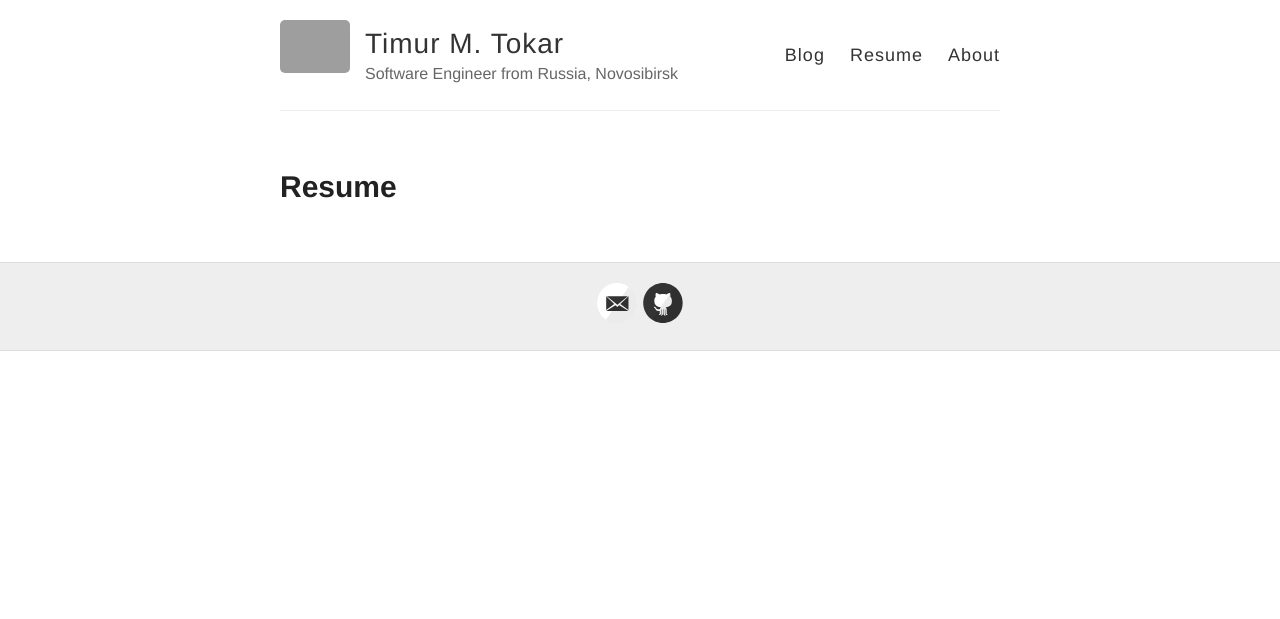
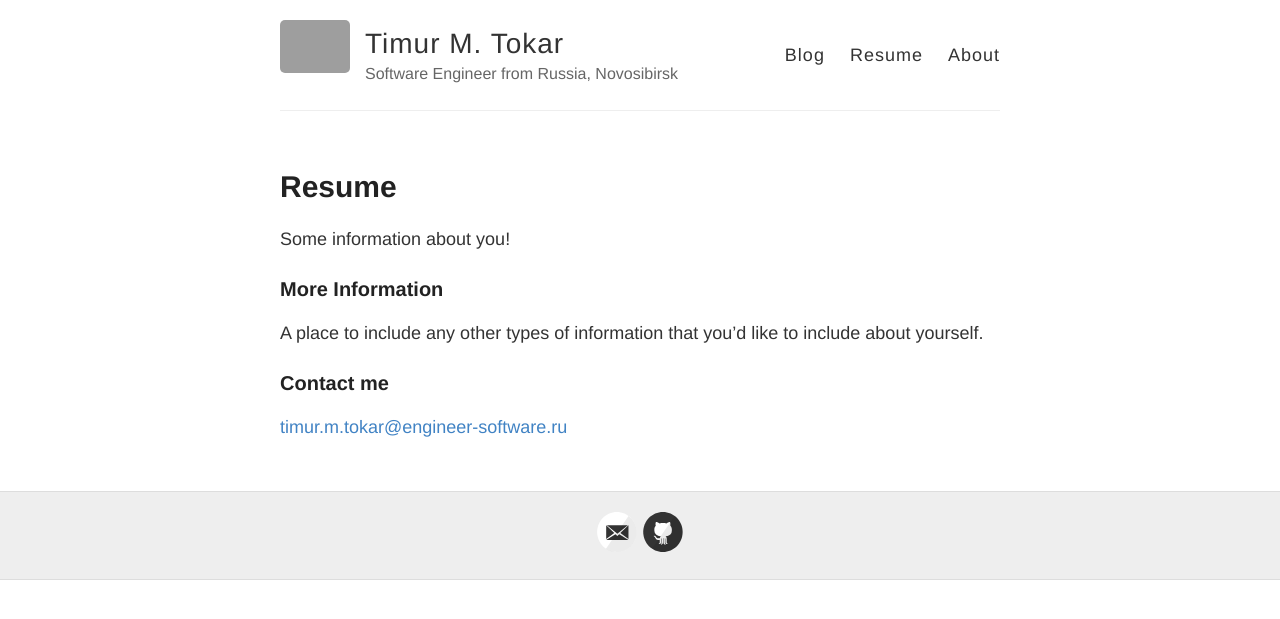
Before and after one commit to tokar-t-m/tokar-t-m, a Jekyll site: the page built from resume.md, in a window 1280 px wide. Shown: the top 619 px of the page. Built offline with Jekyll 4.4.1, drawn with Linux system fonts in a browser that asks for light colours; grey boxes are pictures that could not be loaded.

Commit message:
mod resume

```diff
--- a/resume.md
+++ b/resume.md
@@ -3,3 +3,13 @@
 title: Resume
 permalink: /Resume/
 ---
+
+Some information about you!
+
+### More Information
+
+A place to include any other types of information that you'd like to include about yourself.
+
+### Contact me
+
+[timur.m.tokar@engineer-software.ru](mailto:timur.m.tokar@engineer-software.ru)
```
